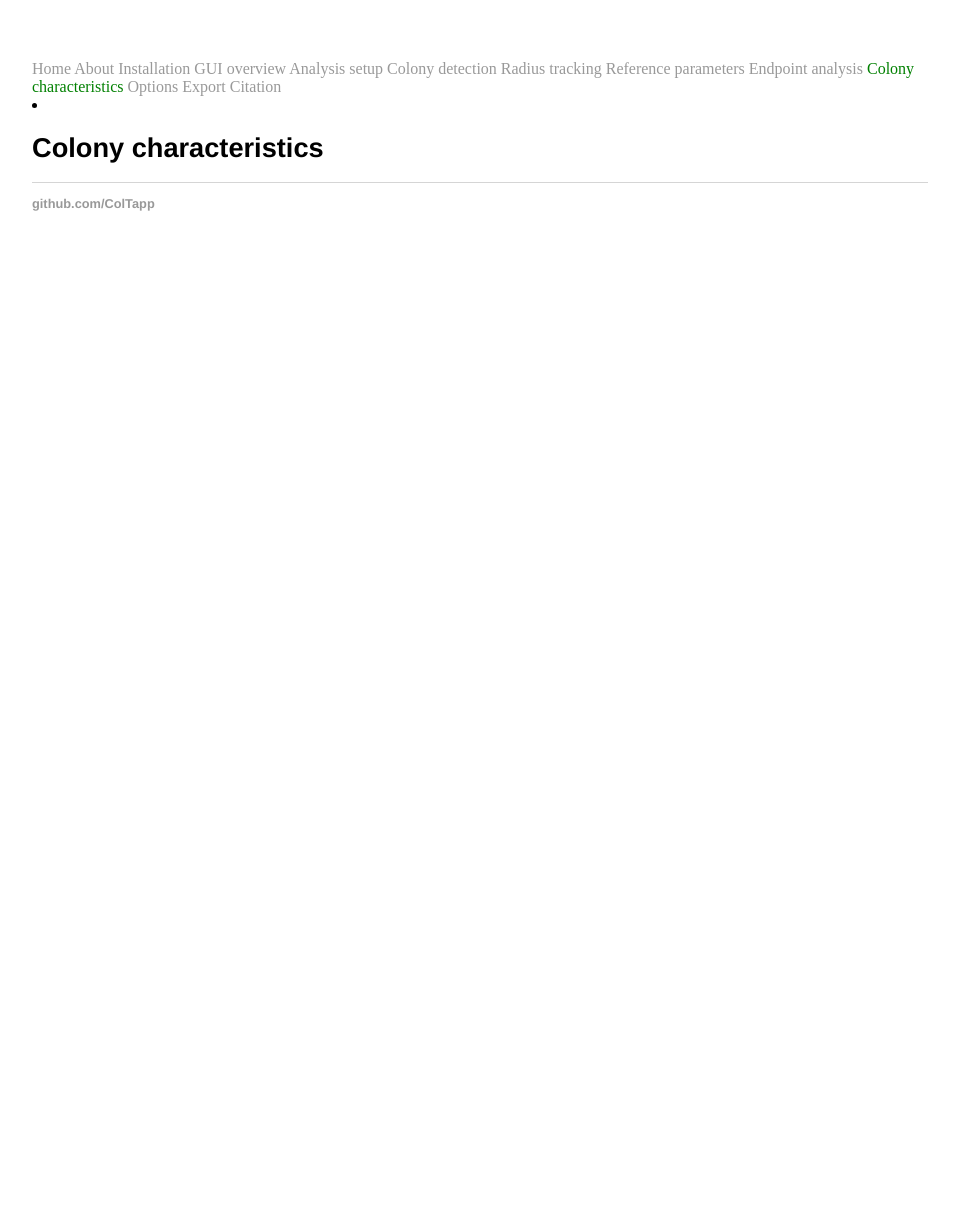
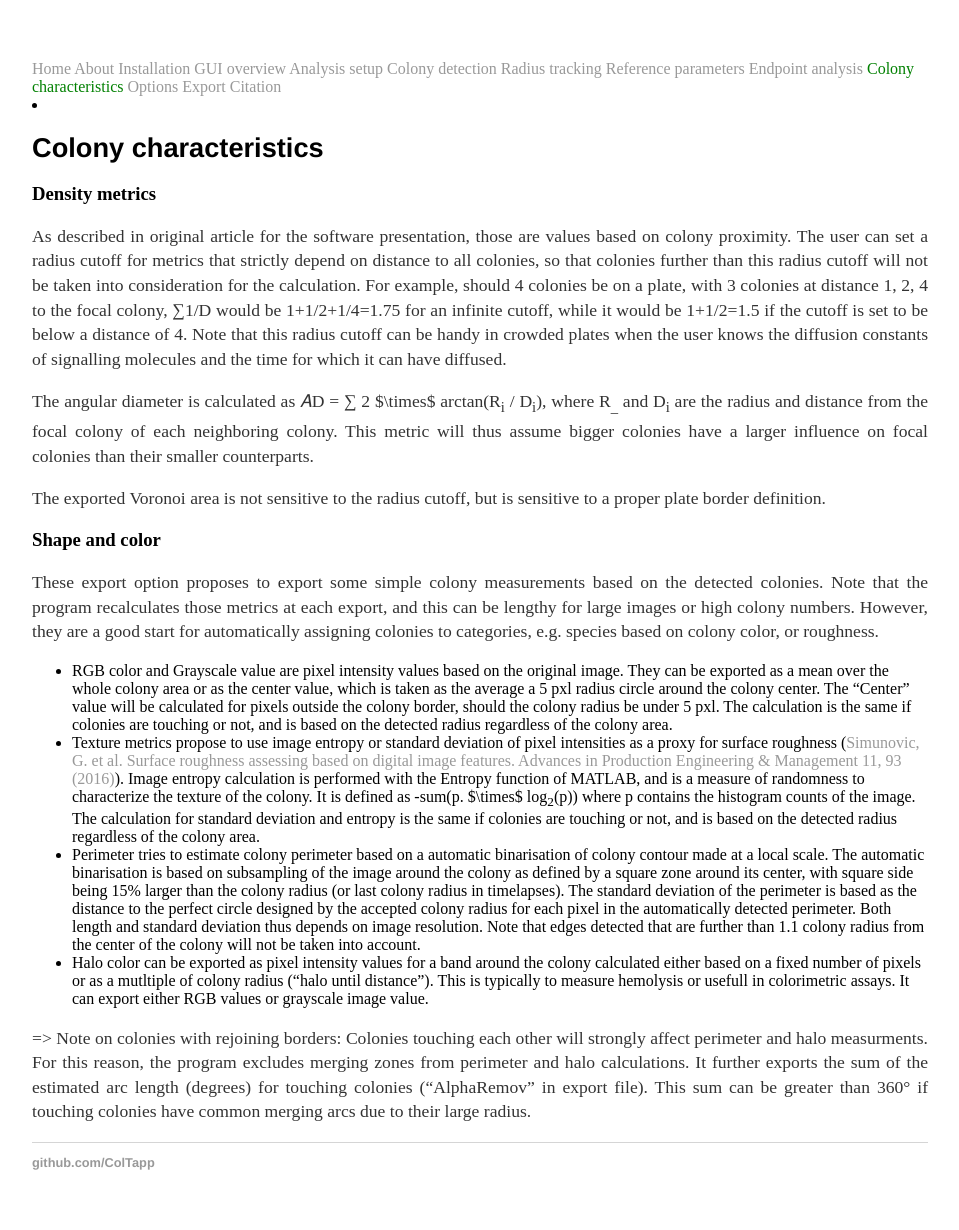
Before and after one commit to ColTapp/ColTapp.github.io, a Jekyll site: the page built from characteristics.md, in a window 1280 px wide. Shown: the whole page, without its empty margins (160-1119 px from the left). Built offline with Jekyll 4.4.1, drawn with Linux system fonts in a browser that asks for light colours; before the commit the page ends 900 px from its top, so only the background shows below that.

Commit message:
Update characteristics.md

```diff
--- a/characteristics.md
+++ b/characteristics.md
@@ -3,3 +3,21 @@
 title: Colony characteristics
 ---
 # Colony characteristics
+
+### Density metrics
+As described in original article for the software presentation, those are values based on colony proximity. The user can set a radius cutoff for metrics that strictly depend on distance to all colonies, so that colonies further than this radius cutoff will not be taken into consideration for the calculation.
+For example, should 4 colonies be on a plate, with 3 colonies at distance 1, 2, 4 to the focal colony, ∑1/D would be 1+1/2+1/4=1.75 for an infinite cutoff, while it would be 1+1/2=1.5 if the cutoff is set to be below a distance of 4. Note that this radius cutoff can be handy in crowded plates when the user knows the diffusion constants of signalling molecules and the time for which it can have diffused.
+
+The angular diameter is calculated as 𝐴D = ∑ 2 $\times$ arctan(R<sub>i</sub> / D<sub>i</sub>), where R<sub>_</sub> and D<sub>i</sub> are the radius and distance from the focal colony of each neighboring colony. This metric will thus assume bigger colonies have a larger influence on focal colonies than their smaller counterparts.
+
+The exported Voronoi area is not sensitive to the radius cutoff, but is sensitive to a proper plate border definition.
+
+### Shape and color
+These export option proposes to export some simple colony measurements based on the detected colonies. Note that the program recalculates those metrics at each export, and this can be lengthy for large images or high colony numbers. However, they are a good start for automatically assigning colonies to categories, e.g. species based on colony color, or roughness.
+- RGB color and Grayscale value are pixel intensity values based on the original image. They can be exported as a mean over the whole colony area or as the center value, which is taken as the average a 5 pxl radius circle around the colony center. The "Center" value will be calculated for pixels outside the colony border, should the colony radius be under 5 pxl. The calculation is the same if colonies are touching or not, and is based on the detected radius regardless of the colony area.
+- Texture metrics propose to use image entropy or standard deviation of pixel intensities as a proxy for surface roughness ([Simunovic, G. et al. Surface roughness assessing based on digital image features. Advances in Production Engineering & Management 11, 93 (2016)](http://dx.doi.org/10.14743/apem2016.2.212)). Image entropy calculation is performed with the Entropy function of MATLAB, and is a measure of randomness to characterize the texture of the colony.  It is defined as -sum(p. $\times$ log<sub>2</sub>(p)) where p contains the histogram counts of the image. The calculation for standard deviation and entropy is the same if colonies are touching or not, and is based on the detected radius regardless of the colony area.
+- Perimeter tries to estimate colony perimeter based on a automatic binarisation of colony contour made at a local scale. The automatic binarisation is based on subsampling of the image around the colony as defined by a square zone around its center, with square side being 15% larger than the colony radius (or last colony radius in timelapses). The standard deviation of the perimeter is based as the distance to the perfect circle designed by the accepted colony radius for each pixel in the automatically detected perimeter. Both length and standard deviation thus depends on image resolution. Note that edges detected that are further than 1.1 colony radius from the center of the colony will not be taken into account.
+- Halo color can be exported as pixel intensity values for a band around the colony calculated either based on a fixed number of pixels or as a mutltiple of colony radius ("halo until distance"). This is typically to measure hemolysis or usefull in colorimetric assays. It can export either RGB values or grayscale image value.
+
+=> Note on colonies with rejoining borders:
+Colonies touching each other will strongly affect perimeter and halo measurments. For this reason, the program excludes merging zones from perimeter and halo calculations. It further exports the sum of the estimated arc length (degrees) for touching colonies ("AlphaRemov" in export file). This sum can be greater than 360° if touching colonies have common merging arcs due to their large radius.
```
